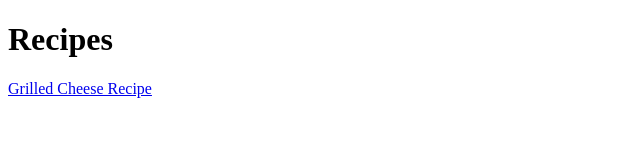
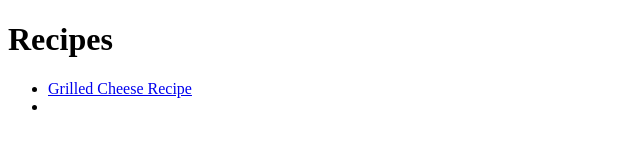
Before and after one commit to codebynik/recipes, a plain HTML site: page index.html in a window 1280 px wide. Shown: the whole page, without its empty margins (0-640 px from the left). Drawn offline with Linux system fonts and the light colour scheme.

Commit message:
changed list of recipes to unordered list

```diff
--- a/index.html
+++ b/index.html
@@ -6,7 +6,11 @@
     </head>
     <body>
         <h1>Recipes</h1>
-        <a href="recipes/grilled_cheese.html">Grilled Cheese Recipe</a>
-        <a href="recipes/Spam-and-Rice.html"></a>
+
+        <ul>
+            <li><a href="recipes/grilled_cheese.html">Grilled Cheese Recipe</a></li>
+            <li><a href="recipes/Spam-and-Rice.html"></a></li>
+        </ul>
+
     </body>
 </html>
```
